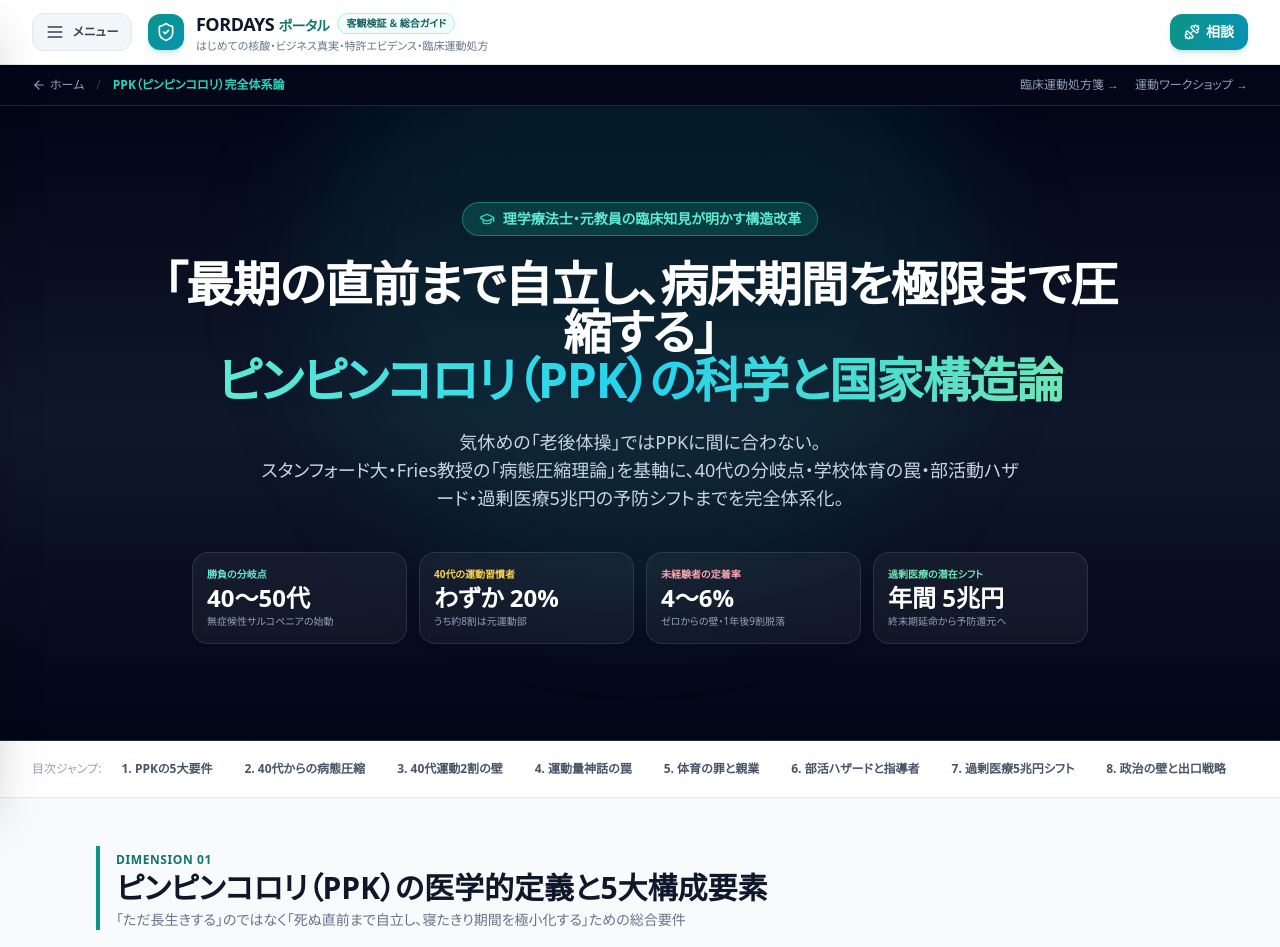
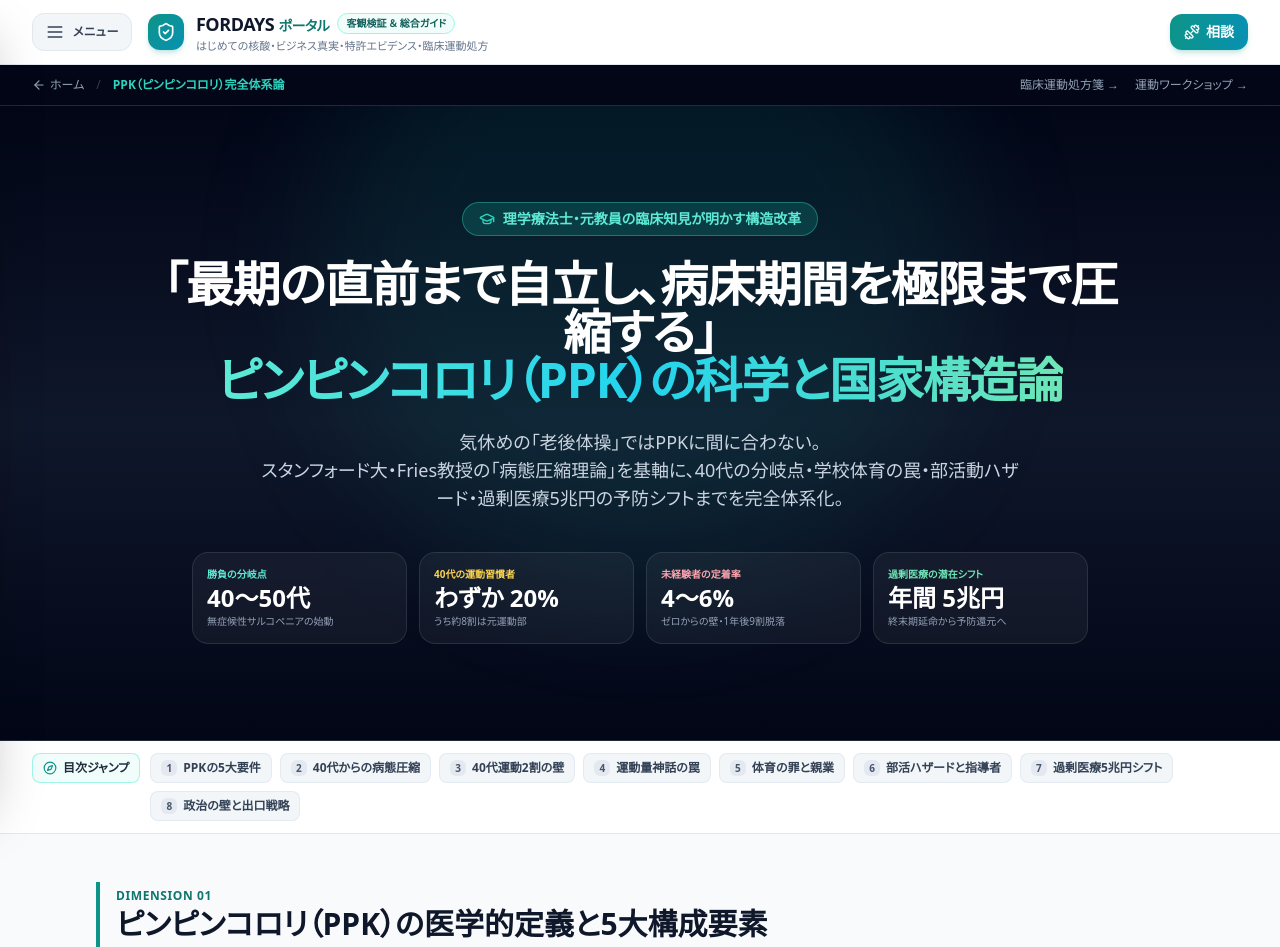
Before and after one commit to csdkotsuka/fordays_evidence, a Next.js app: page /ppk in a window 1280 px wide. Shown: the top 947 px of the page. Built offline with nearby package versions, Linux system fonts and the light colour scheme.

Commit message:
feat(ppk): 目次ジャンプをボタンUI化（PCは2〜3行折り返しで横スクロール不要、スマホはスワイプ対応）

```diff
--- a/src/app/ppk/page.tsx
+++ b/src/app/ppk/page.tsx
@@ -5,7 +5,8 @@ import {
   ShieldCheck, HeartPulse, ArrowLeft, CheckCircle2, AlertTriangle,
   Activity, BookOpen, ExternalLink, Zap, ChevronRight, Sparkles,
   UserCheck, ArrowRight, Award, Target, Flame, Users, Scale,
-  TrendingDown, TrendingUp, DollarSign, Brain, GraduationCap, Clock, FileText, HelpCircle
+  TrendingDown, TrendingUp, DollarSign, Brain, GraduationCap, Clock, FileText, HelpCircle,
+  Compass
 } from 'lucide-react';
 import Link from 'next/link';
 import { Header } from '@/components/Header';
@@ -108,18 +109,40 @@ export default function PPKPage() {
         </section>
 
         {/* Index Jump Nav */}
-        <section className="sticky top-16 z-30 bg-white/95 backdrop-blur-md border-b border-slate-200 py-3 shadow-xs">
+        <section className="sticky top-16 z-30 bg-white/95 backdrop-blur-md border-b border-slate-200 py-2.5 shadow-xs">
           <div className="max-w-7xl mx-auto px-4 sm:px-6 lg:px-8">
-            <div className="flex items-center gap-2 overflow-x-auto no-scrollbar text-xs font-bold text-slate-600 whitespace-nowrap py-1">
-              <span className="text-slate-400 font-normal shrink-0">目次ジャンプ:</span>
-              <a href="#section-1" className="px-3 py-1 rounded-lg hover:bg-slate-100 hover:text-slate-900 transition-colors">1. PPKの5大要件</a>
-              <a href="#section-2" className="px-3 py-1 rounded-lg hover:bg-slate-100 hover:text-slate-900 transition-colors">2. 40代からの病態圧縮</a>
-              <a href="#section-3" className="px-3 py-1 rounded-lg hover:bg-slate-100 hover:text-slate-900 transition-colors">3. 40代運動2割の壁</a>
-              <a href="#section-4" className="px-3 py-1 rounded-lg hover:bg-slate-100 hover:text-slate-900 transition-colors">4. 運動量神話の罠</a>
-              <a href="#section-5" className="px-3 py-1 rounded-lg hover:bg-slate-100 hover:text-slate-900 transition-colors">5. 体育の罪と親業</a>
-              <a href="#section-6" className="px-3 py-1 rounded-lg hover:bg-slate-100 hover:text-slate-900 transition-colors">6. 部活ハザードと指導者</a>
-              <a href="#section-7" className="px-3 py-1 rounded-lg hover:bg-slate-100 hover:text-slate-900 transition-colors">7. 過剰医療5兆円シフト</a>
-              <a href="#section-8" className="px-3 py-1 rounded-lg hover:bg-slate-100 hover:text-slate-900 transition-colors">8. 政治の壁と出口戦略</a>
+            <div className="flex items-center md:items-start gap-2 sm:gap-2.5">
+              {/* 目次ラベルバッジ */}
+              <div className="inline-flex items-center gap-1.5 px-2.5 py-1.5 rounded-lg bg-teal-50 text-teal-850 border border-teal-200/90 text-xs font-bold shrink-0 md:mt-0.5">
+                <Compass className="w-3.5 h-3.5 text-teal-600" />
+                <span className="hidden sm:inline">目次ジャンプ</span>
+                <span className="sm:hidden">目次</span>
+              </div>
+
+              {/* 目次ボタン群: PC(md以上)は2〜3行折り返し(横スクロール不要) / スマホはスワイプ横スクロール */}
+              <div className="flex items-center gap-1.5 sm:gap-2 overflow-x-auto no-scrollbar py-0.5 md:flex-wrap md:overflow-visible w-full">
+                {[
+                  { id: 'section-1', num: '1', title: 'PPKの5大要件' },
+                  { id: 'section-2', num: '2', title: '40代からの病態圧縮' },
+                  { id: 'section-3', num: '3', title: '40代運動2割の壁' },
+                  { id: 'section-4', num: '4', title: '運動量神話の罠' },
+                  { id: 'section-5', num: '5', title: '体育の罪と親業' },
+                  { id: 'section-6', num: '6', title: '部活ハザードと指導者' },
+                  { id: 'section-7', num: '7', title: '過剰医療5兆円シフト' },
+                  { id: 'section-8', num: '8', title: '政治の壁と出口戦略' },
+                ].map((item) => (
+                  <a
+                    key={item.id}
+                    href={`#${item.id}`}
+                    className="shrink-0 inline-flex items-center gap-1.5 px-2.5 py-1.5 rounded-lg bg-slate-100/90 hover:bg-teal-50 text-slate-700 hover:text-teal-950 border border-slate-200/90 hover:border-teal-300 text-xs font-bold transition-all shadow-2xs hover:shadow-xs active:scale-95 group cursor-pointer"
+                  >
+                    <span className="w-4 h-4 rounded-md bg-slate-200/90 group-hover:bg-teal-600 text-slate-600 group-hover:text-white text-[10px] flex items-center justify-center font-black transition-colors">
+                      {item.num}
+                    </span>
+                    <span>{item.title}</span>
+                  </a>
+                ))}
+              </div>
             </div>
           </div>
         </section>
@@ -127,7 +150,7 @@ export default function PPKPage() {
         <div className="max-w-6xl mx-auto px-4 sm:px-6 lg:px-8 py-12 space-y-16">
 
           {/* SECTION 1: PPKの定義と5大要件 */}
-          <section id="section-1" className="scroll-mt-32 space-y-6">
+          <section id="section-1" className="scroll-mt-36 md:scroll-mt-44 space-y-6">
             <div className="border-l-4 border-teal-600 pl-4">
               <span className="text-xs font-bold uppercase tracking-wider text-teal-700">Dimension 01</span>
               <h2 className="text-2xl sm:text-3xl font-black text-slate-900">
@@ -212,7 +235,7 @@ export default function PPKPage() {
           </section>
 
           {/* SECTION 2: 40代からの病態圧縮理論 */}
-          <section id="section-2" className="scroll-mt-32 space-y-6">
+          <section id="section-2" className="scroll-mt-36 md:scroll-mt-44 space-y-6">
             <div className="border-l-4 border-teal-600 pl-4">
               <span className="text-xs font-bold uppercase tracking-wider text-teal-700">Dimension 02</span>
               <h2 className="text-2xl sm:text-3xl font-black text-slate-900">
@@ -271,7 +294,7 @@ export default function PPKPage() {
           </section>
 
           {/* SECTION 3: 40代運動2割の壁 */}
-          <section id="section-3" className="scroll-mt-32 space-y-6">
+          <section id="section-3" className="scroll-mt-36 md:scroll-mt-44 space-y-6">
             <div className="border-l-4 border-teal-600 pl-4">
               <span className="text-xs font-bold uppercase tracking-wider text-teal-700">Dimension 03</span>
               <h2 className="text-2xl sm:text-3xl font-black text-slate-900">
@@ -378,7 +401,7 @@ export default function PPKPage() {
           </section>
 
           {/* SECTION 4: 運動量神話の罠 */}
-          <section id="section-4" className="scroll-mt-32 space-y-6">
+          <section id="section-4" className="scroll-mt-36 md:scroll-mt-44 space-y-6">
             <div className="border-l-4 border-teal-600 pl-4">
               <span className="text-xs font-bold uppercase tracking-wider text-teal-700">Dimension 04</span>
               <h2 className="text-2xl sm:text-3xl font-black text-slate-900">
@@ -456,7 +479,7 @@ export default function PPKPage() {
           </section>
 
           {/* SECTION 5: 体育の罪と親業 */}
-          <section id="section-5" className="scroll-mt-32 space-y-6">
+          <section id="section-5" className="scroll-mt-36 md:scroll-mt-44 space-y-6">
             <div className="border-l-4 border-teal-600 pl-4">
               <span className="text-xs font-bold uppercase tracking-wider text-teal-700">Dimension 05</span>
               <h2 className="text-2xl sm:text-3xl font-black text-slate-900">
@@ -515,7 +538,7 @@ export default function PPKPage() {
           </section>
 
           {/* SECTION 6: 部活ハザードと指導者改革 */}
-          <section id="section-6" className="scroll-mt-32 space-y-6">
+          <section id="section-6" className="scroll-mt-36 md:scroll-mt-44 space-y-6">
             <div className="border-l-4 border-teal-600 pl-4">
               <span className="text-xs font-bold uppercase tracking-wider text-teal-700">Dimension 06</span>
               <h2 className="text-2xl sm:text-3xl font-black text-slate-900">
@@ -597,7 +620,7 @@ export default function PPKPage() {
           </section>
 
           {/* SECTION 7: 過剰医療5兆円シフト */}
-          <section id="section-7" className="scroll-mt-32 space-y-6">
+          <section id="section-7" className="scroll-mt-36 md:scroll-mt-44 space-y-6">
             <div className="border-l-4 border-teal-600 pl-4">
               <span className="text-xs font-bold uppercase tracking-wider text-teal-700">Dimension 07</span>
               <h2 className="text-2xl sm:text-3xl font-black text-slate-900">
@@ -676,7 +699,7 @@ export default function PPKPage() {
           </section>
 
           {/* SECTION 8: 政治の壁と出口戦略 */}
-          <section id="section-8" className="scroll-mt-32 space-y-6">
+          <section id="section-8" className="scroll-mt-36 md:scroll-mt-44 space-y-6">
             <div className="border-l-4 border-teal-600 pl-4">
               <span className="text-xs font-bold uppercase tracking-wider text-teal-700">Dimension 08</span>
               <h2 className="text-2xl sm:text-3xl font-black text-slate-900">
```
